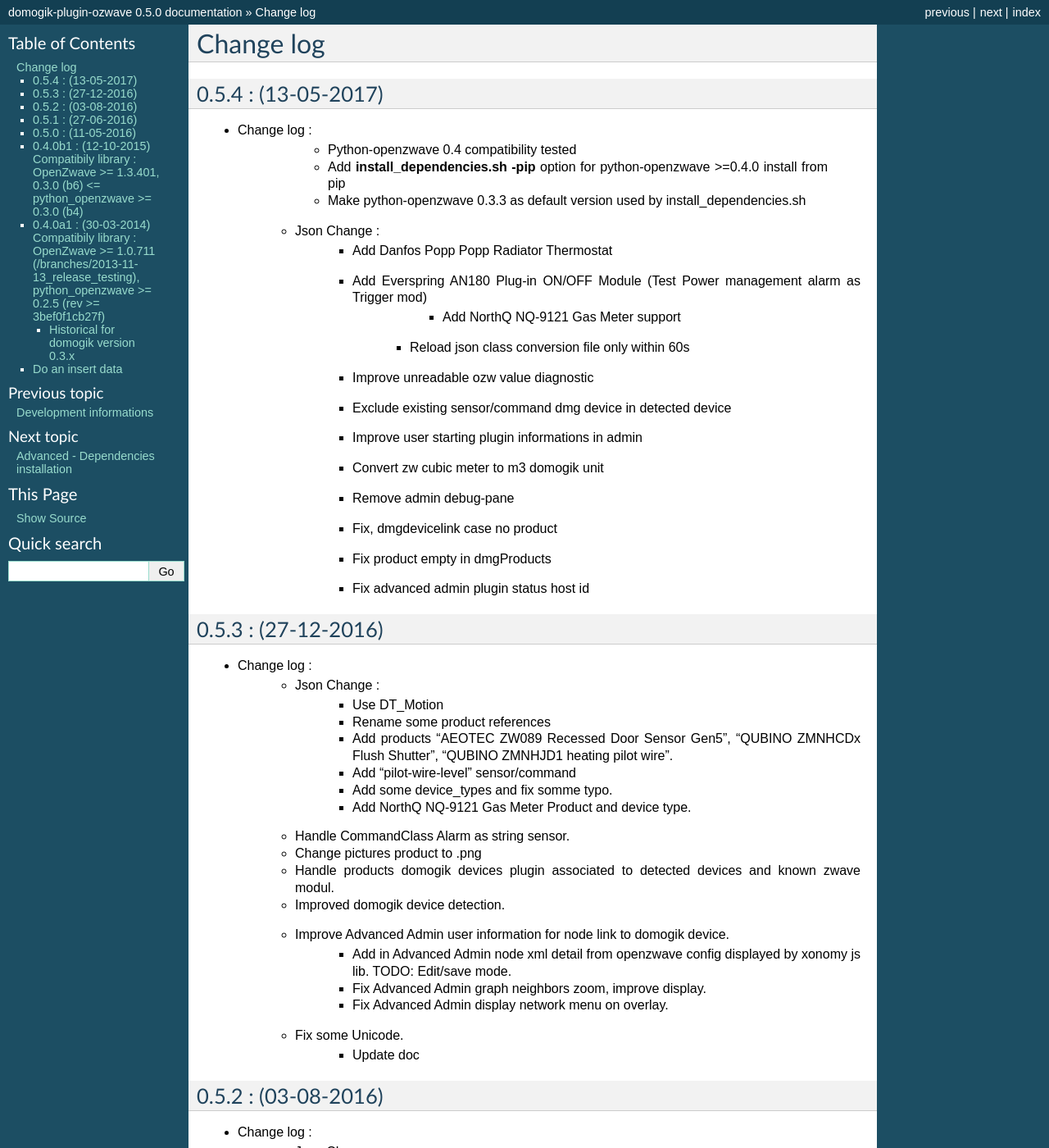
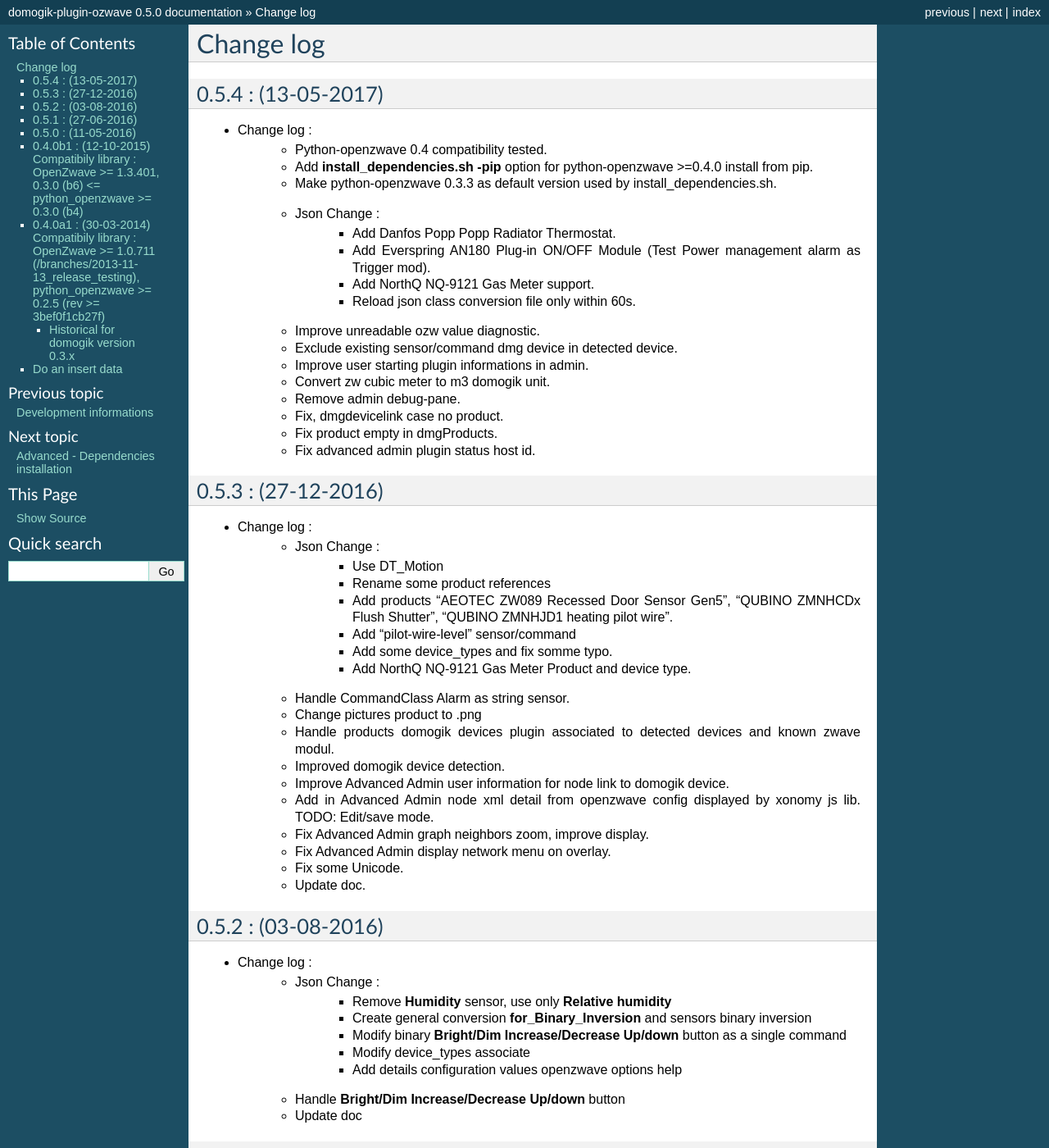
Before and after one commit to Nico0084/domogik-plugin-ozwave, a Sphinx documentation site: the page built from docs/changelog.txt, in a window 1280 px wide and 1400 px high. Shown: the whole window at 82% size. Built offline with Sphinx 7.4.7, drawn with Linux system fonts in a browser that asks for light colours.

```diff
--- a/docs/changelog.txt
+++ b/docs/changelog.txt
@@ -5,22 +5,22 @@ Change log
 0.5.4 : (13-05-2017)
 --------------------
 - Change log :
-	- Python-openzwave 0.4 compatibility tested
-	- Add **install_dependencies.sh -pip** option for python-openzwave >=0.4.0 install from pip
-	- Make python-openzwave 0.3.3 as default version used by install_dependencies.sh
+    - Python-openzwave 0.4 compatibility tested.
+    - Add **install_dependencies.sh -pip** option for python-openzwave >=0.4.0 install from pip.
+    - Make python-openzwave 0.3.3 as default version used by install_dependencies.sh.
     - Json Change :
-        - Add Danfos Popp Popp Radiator Thermostat
-        - Add Everspring AN180 Plug-in ON/OFF Module (Test Power management alarm as Trigger mod)
-		- Add NorthQ NQ-9121 Gas Meter support
-	    - Reload json class conversion file only within 60s
-	- Improve unreadable ozw value diagnostic
-	- Exclude existing sensor/command dmg device in detected device
-	- Improve user starting plugin informations in admin
-	- Convert zw cubic meter to m3 domogik unit
-	- Remove admin debug-pane
-	- Fix, dmgdevicelink case no product
-	- Fix product empty in dmgProducts
-	- Fix advanced admin plugin status host id
+        - Add Danfos Popp Popp Radiator Thermostat.
+        - Add Everspring AN180 Plug-in ON/OFF Module (Test Power management alarm as Trigger mod).
+        - Add NorthQ NQ-9121 Gas Meter support.
+        - Reload json class conversion file only within 60s.
+    - Improve unreadable ozw value diagnostic.
+    - Exclude existing sensor/command dmg device in detected device.
+    - Improve user starting plugin informations in admin.
+    - Convert zw cubic meter to m3 domogik unit.
+    - Remove admin debug-pane.
+    - Fix, dmgdevicelink case no product.
+    - Fix product empty in dmgProducts.
+    - Fix advanced admin plugin status host id.
 
 0.5.3 : (27-12-2016)
 --------------------
@@ -41,7 +41,7 @@ Change log
     - Fix Advanced Admin graph neighbors zoom, improve display.
     - Fix Advanced Admin display network menu on overlay.
     - Fix some Unicode.
-	- Update doc
+    - Update doc.
 
 0.5.2 : (03-08-2016)
 --------------------
```
Also changed, not shown: README.md (+2 -11 lines), .travis.yml. Lines whose indentation alone changed are shown as unchanged.
